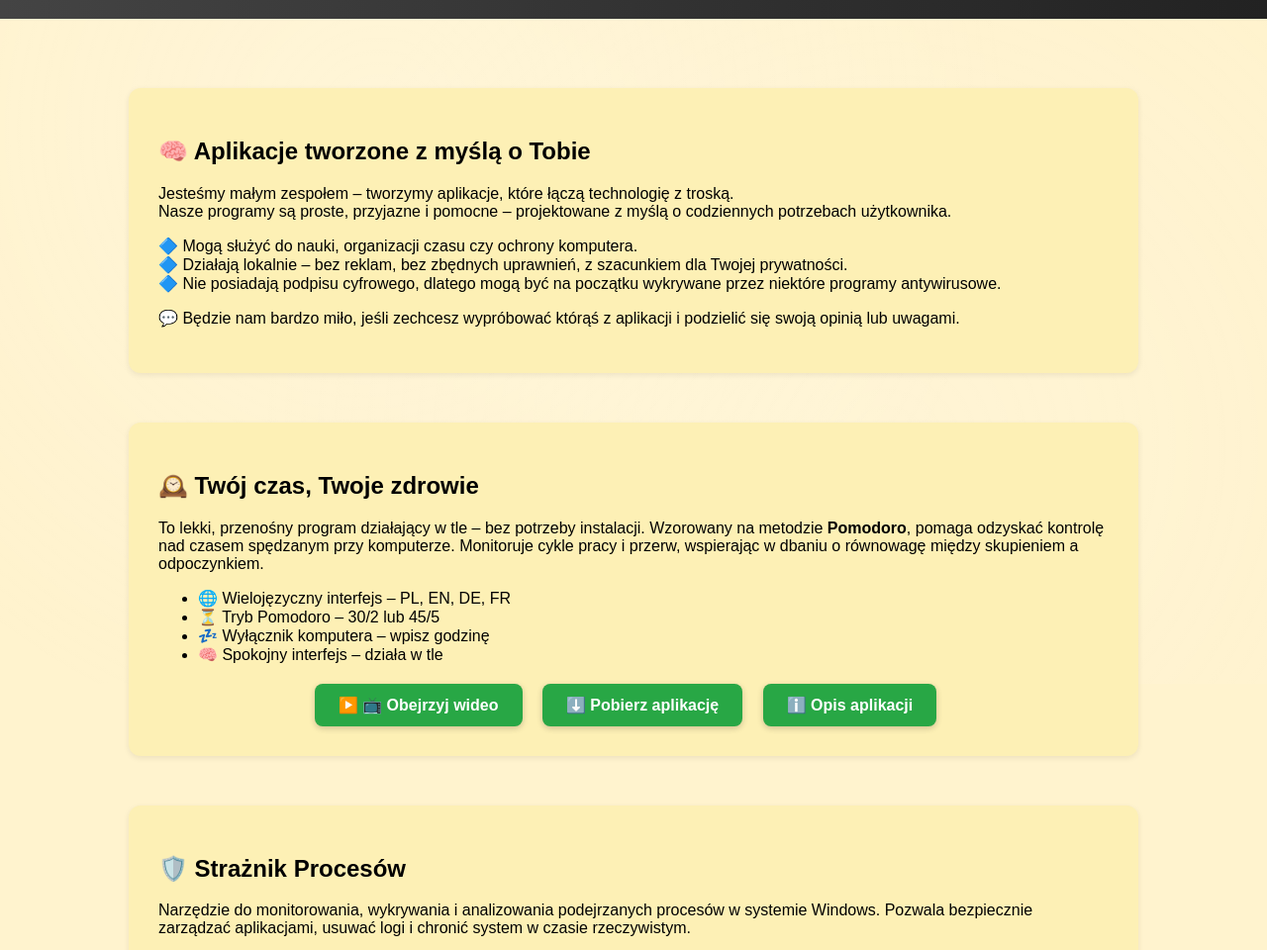
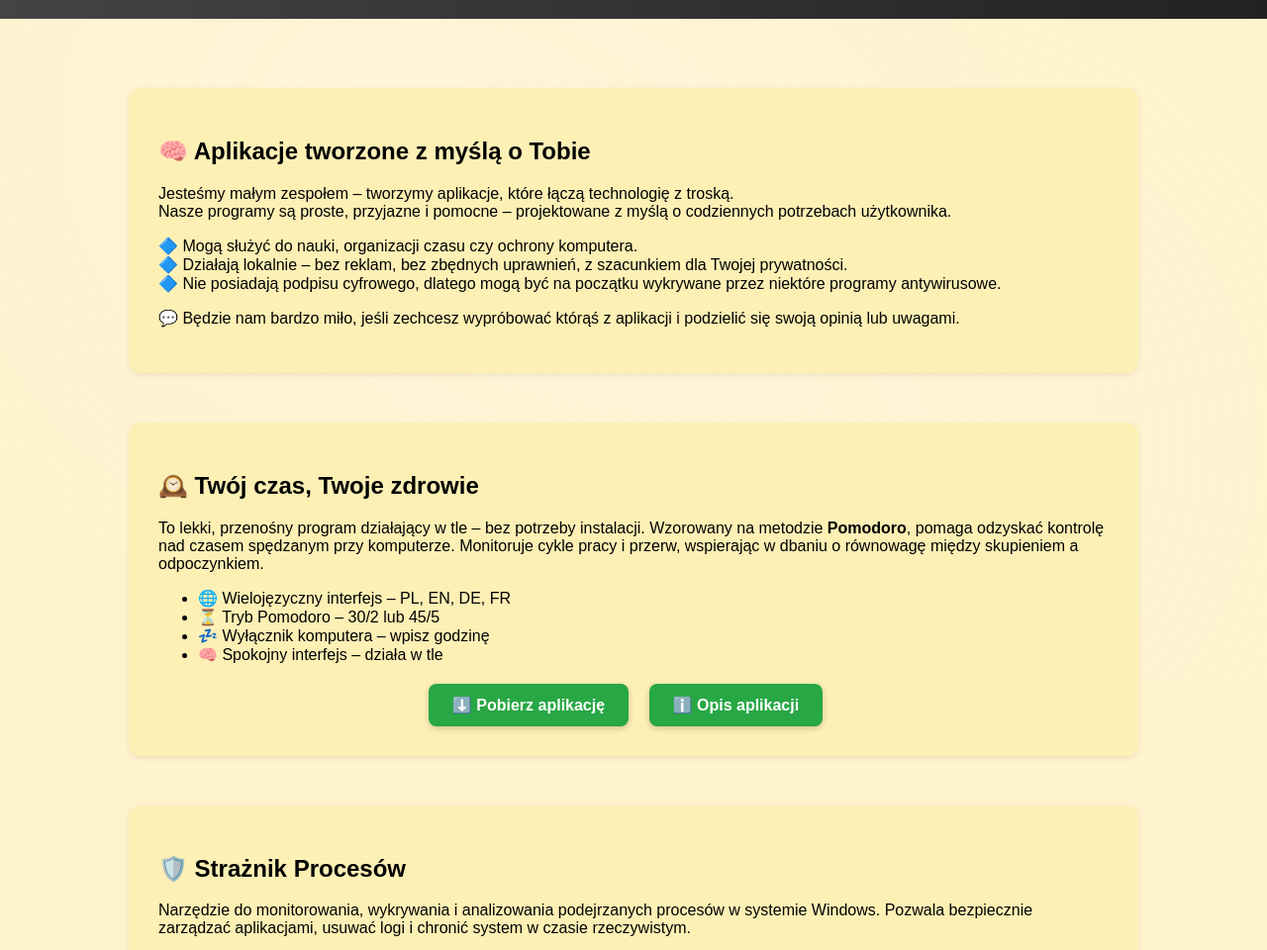
Before and after one commit to majstered/ramzi.github.io, a plain HTML site: page index.html in a window 1280 px wide. Shown: the part 109-1069 px from the top of the page at 99% size. Drawn offline with Linux system fonts and the light colour scheme.

Commit message:
Update index.html

```diff
--- a/index.html
+++ b/index.html
@@ -146,7 +146,6 @@
         <li>🧠 Spokojny interfejs – działa w tle</li>
       </ul>
       <div style="margin-top: 20px; text-align: center;">
-        <a href="https://www.youtube.com/watch?v=EiGnTvTr8lM" target="_blank" class="btn">▶️ 📺 Obejrzyj wideo</a>
         <a href="https://drive.google.com/uc?export=download&id=1tUGEEMyGp89fHnuOswRiiA2xClfyboDE" target="_blank" class="btn">⬇️ Pobierz aplikację</a>
         <a href="https://majstered.github.io/twoj-czas-twoje-zdrowie/" class="btn" target="_blank">ℹ️ Opis aplikacji</a>
       </div>
```
